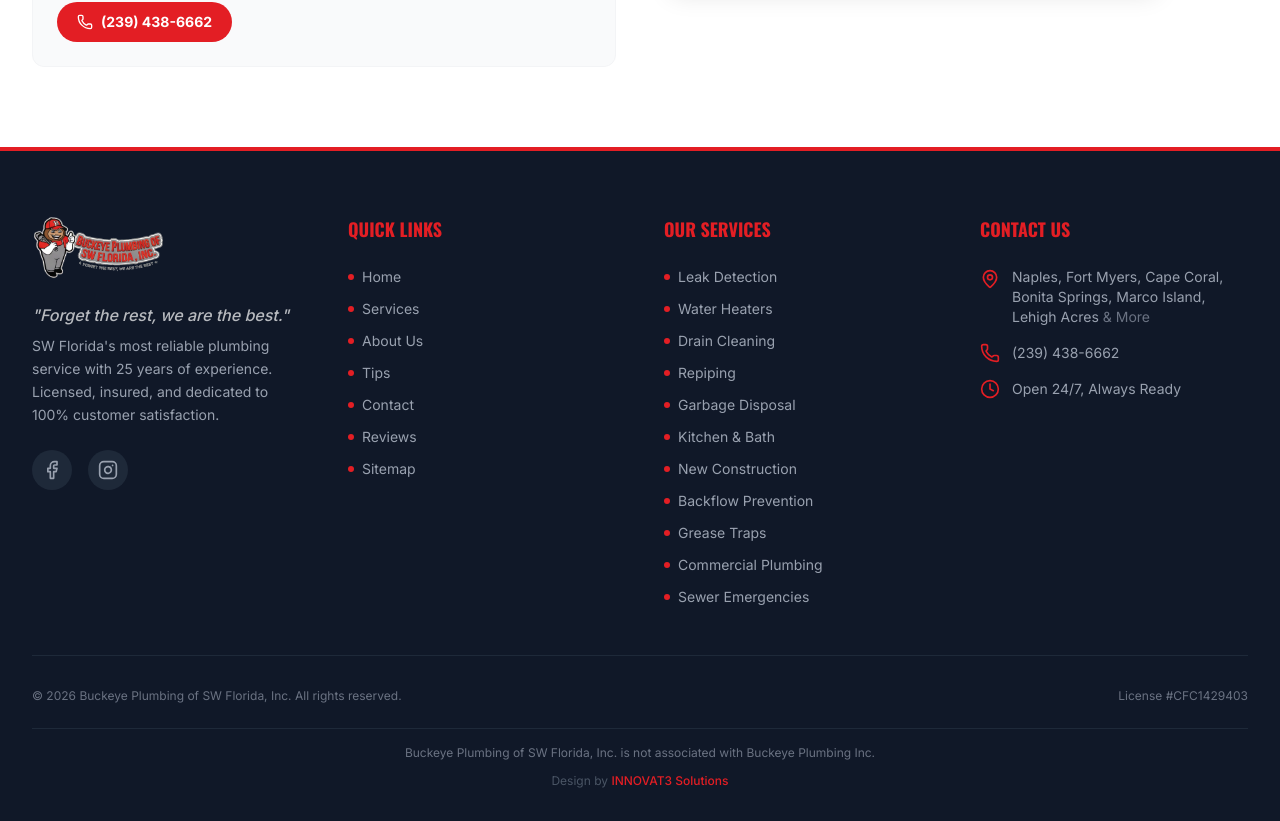
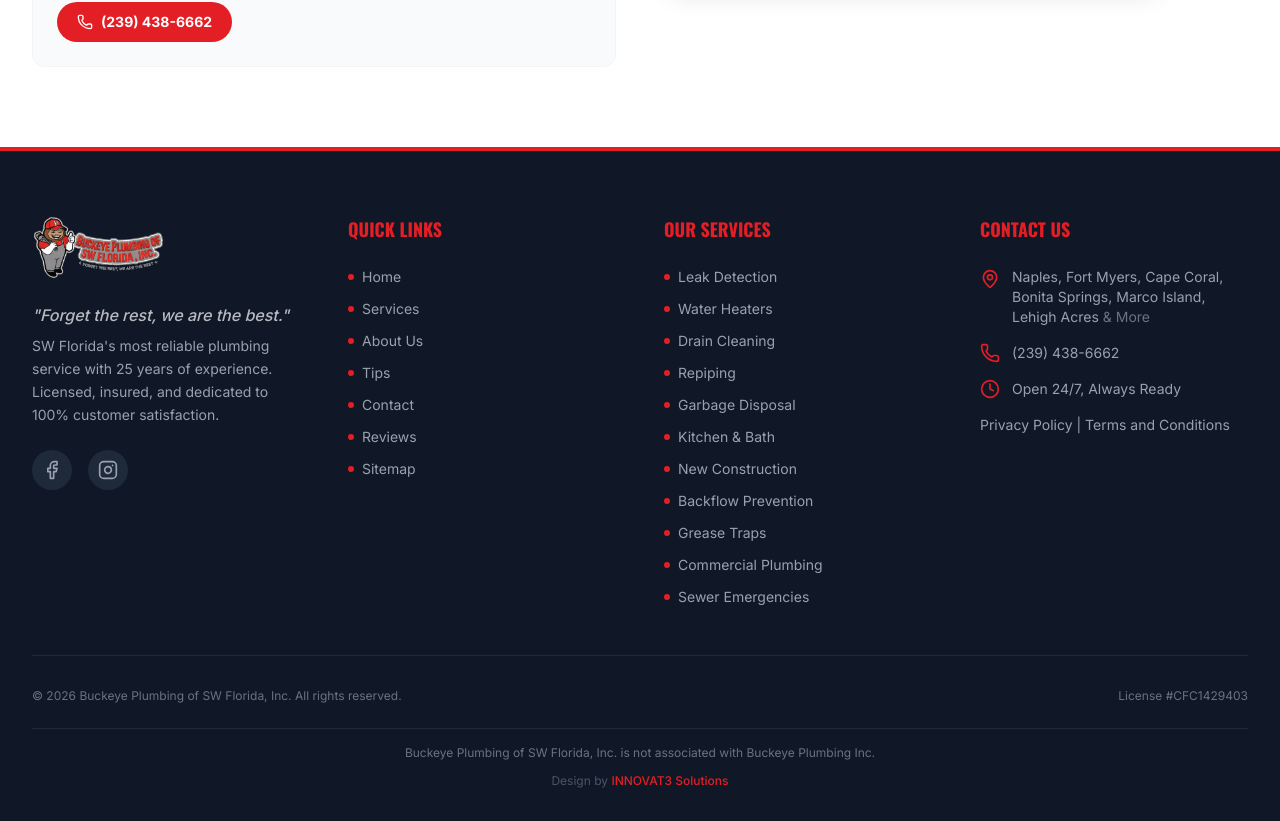
Before and after one commit to Innovat3Solutions/Buckeye-Plumbing-of-SW-Florida-Inc, a React (Vite) app: page / in a window 1280 px wide. Shown: the part 5269-6090 px from the top of the page. Built offline with nearby package versions, Linux system fonts and the light colour scheme.

Commit message:
Create privacy and terms tags name and linked them

```diff
--- a/src/components/Layout.tsx
+++ b/src/components/Layout.tsx
@@ -267,6 +267,9 @@
                 <Clock className="w-5 h-5 text-buckeye-red shrink-0" />
                 <span>Open 24/7, Always Ready</span>
               </li>
+              <li className="text-gray-400 text-sm">
+                <Link to="/privacy-policy" className="hover:text-white transition-colors">Privacy Policy</Link> | <Link to="/terms-and-conditions" className="hover:text-white transition-colors">Terms and Conditions</Link>
+              </li>
             </ul>
           </div>
         </div>
```
